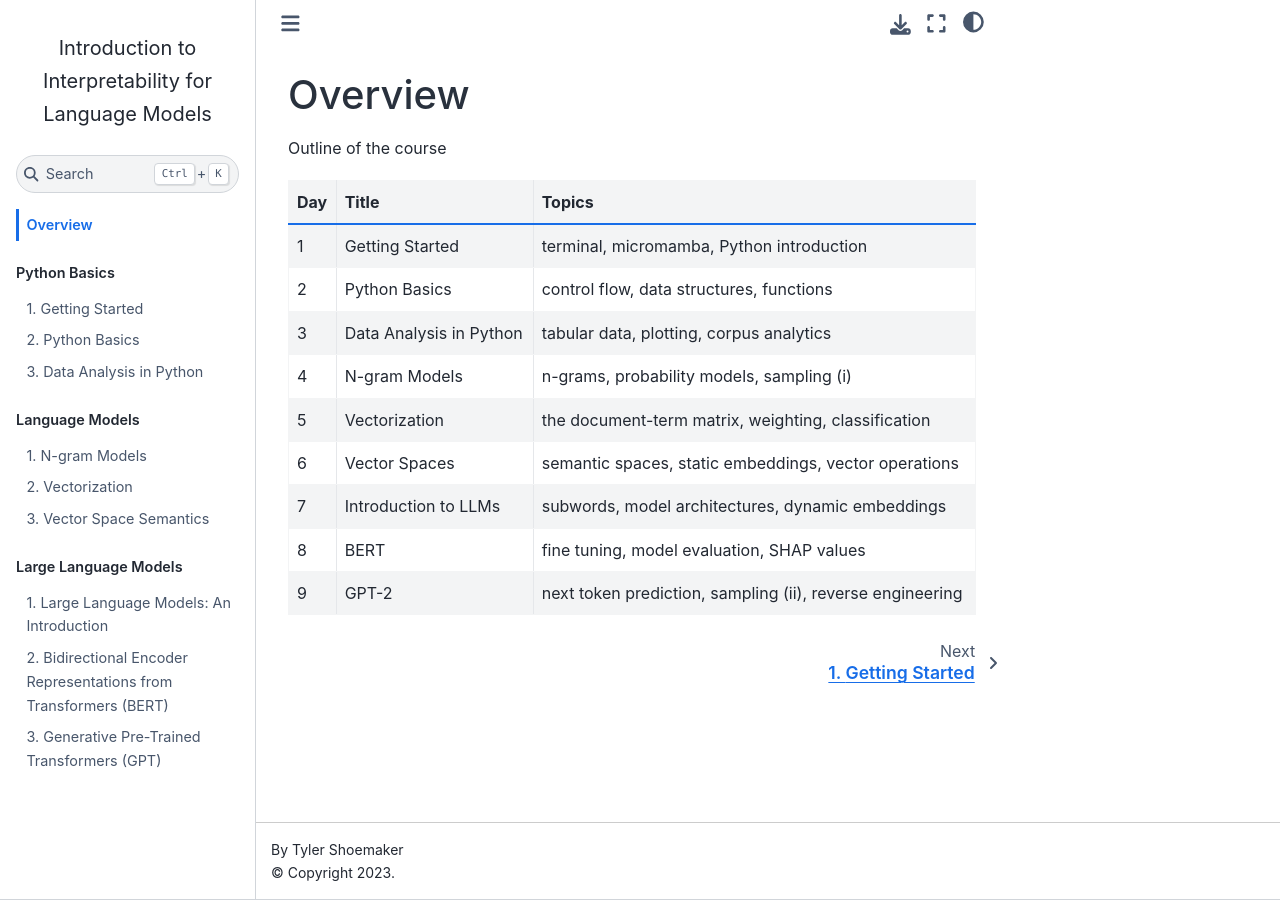
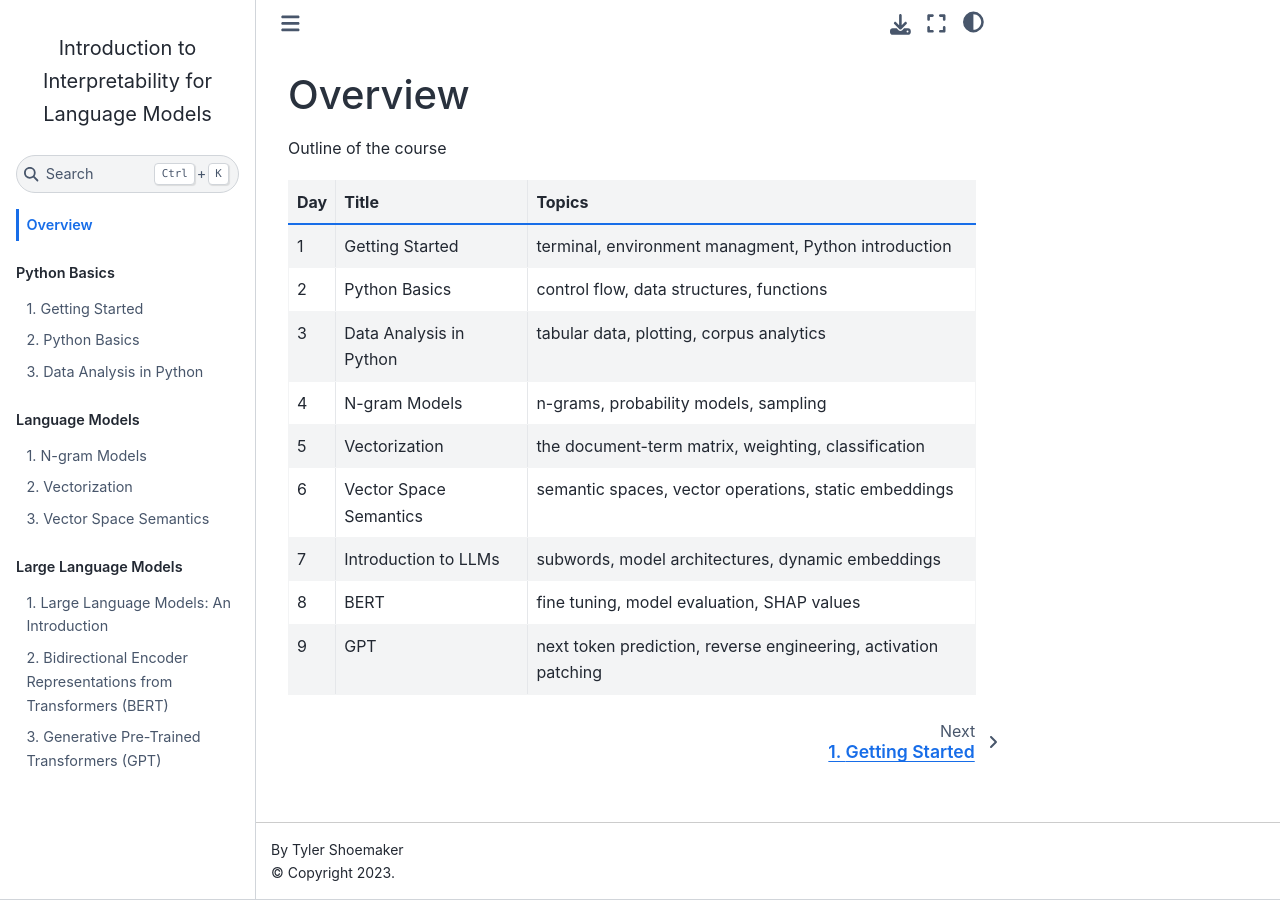
Before and after one commit to t-shoemaker/2024_dtl_lm-interpretability, a Jupyter Book: the page built from chapters/index.md, in a window 1280 px wide. Built offline with Jupyter Book 1.0.4 settings and Sphinx 7.4.7 and the Sphinx Book theme 1.1.4, drawn with Linux system fonts in a browser that asks for light colours.

Commit message:
Final outline

```diff
--- a/chapters/index.md
+++ b/chapters/index.md
@@ -3,14 +3,14 @@ Overview
 
 Outline of the course
 
-| Day | Title                   | Topics                                                    |
-|-----|-------------------------|-----------------------------------------------------------|
-|  1  | Getting Started         | terminal, micromamba, Python introduction                 |
-|  2  | Python Basics           | control flow, data structures, functions                  |
-|  3  | Data Analysis in Python | tabular data, plotting, corpus analytics                  |
-|  4  | N-gram Models           | n-grams, probability models, sampling (i)                 |
-|  5  | Vectorization           | the document-term matrix, weighting, classification       |
-|  6  | Vector Spaces           | semantic spaces, static embeddings, vector operations     |
-|  7  | Introduction to LLMs    | subwords, model architectures, dynamic embeddings         |
-|  8  | BERT                    | fine tuning, model evaluation, SHAP values                |
-|  9  | GPT-2                   | next token prediction, sampling (ii), reverse engineering |
+| Day | Title                   | Topics                                                          |
+|-----|-------------------------|-----------------------------------------------------------------|
+|  1  | Getting Started         | terminal, environment managment, Python introduction            |
+|  2  | Python Basics           | control flow, data structures, functions                        |
+|  3  | Data Analysis in Python | tabular data, plotting, corpus analytics                        |
+|  4  | N-gram Models           | n-grams, probability models, sampling                           |
+|  5  | Vectorization           | the document-term matrix, weighting, classification             |
+|  6  | Vector Space Semantics  | semantic spaces, vector operations, static embeddings           |
+|  7  | Introduction to LLMs    | subwords, model architectures, dynamic embeddings               |
+|  8  | BERT                    | fine tuning, model evaluation, SHAP values                      |
+|  9  | GPT                     | next token prediction, reverse engineering, activation patching |
```
